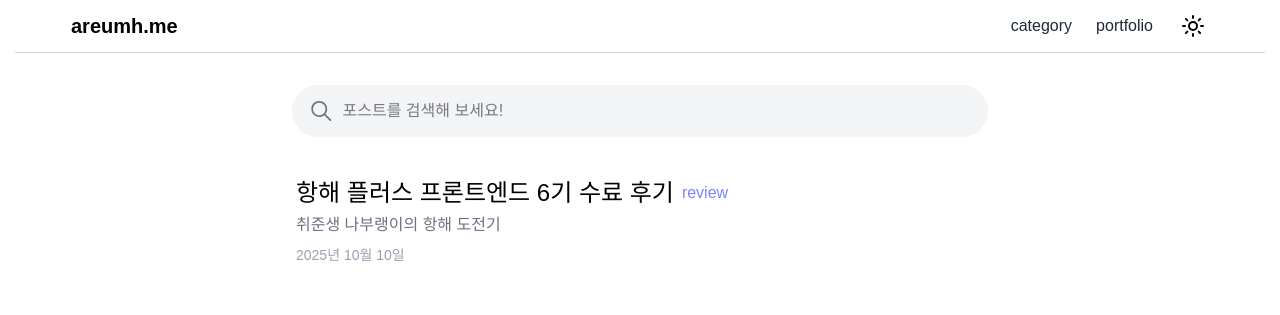
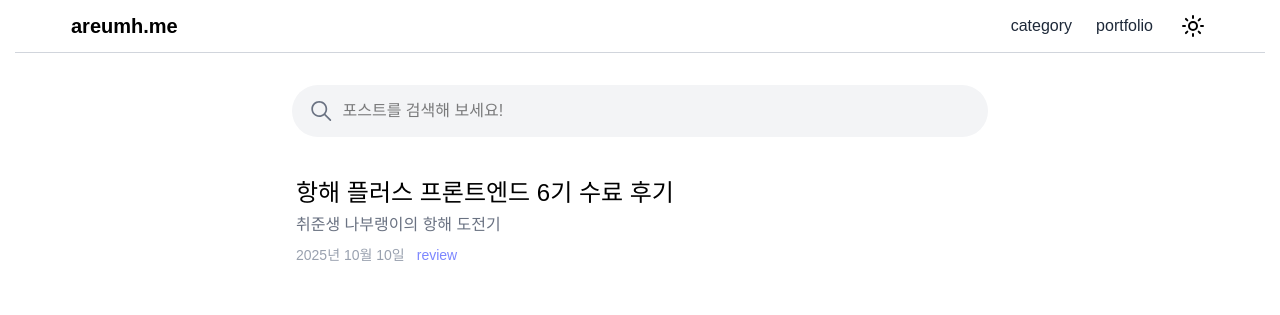
Before and after one commit to areumH/areumh-blog, a Next.js app: page / in a window 1280 px wide. Shown: the top 315 px of the page. Built offline with nearby package versions, Linux system fonts and the light colour scheme; a web font is replaced by a local one.

Commit message:
fix: 글 목록 아이템 컴포넌트 스타일 수정

```diff
--- a/components/ui/PostItem.tsx
+++ b/components/ui/PostItem.tsx
@@ -9,13 +9,13 @@ export default function PostItem({ post }: { post: Post }) {
     <Link href={`/post/${category}/${slug}`}>
       <div className="flex flex-col w-full px-4 py-4 gap-2 rounded-lg hover:bg-gray-100 dark:hover:bg-gray-800 cursor-pointer transition">
         <div className="flex flex-col gap-1">
-          <div className="flex gap-2 items-center">
-            <div className="text-base md:text-2xl truncate">{title}</div>
-            <span className="text-sm md:text-base text-indigo-400 whitespace-nowrap">{category}</span>
-          </div>
+          <div className="text-base md:text-2xl line-clamp-2">{title}</div>
           <div className="text-sm md:text-base text-gray-500 line-clamp-3">{description}</div>
         </div>
-        <div className="text-xs md:text-sm text-gray-400 whitespace-nowrap">{formatDate(date)}</div>
+        <div className="flex items-center gap-3">
+          <div className="text-xs md:text-sm text-gray-400 whitespace-nowrap">{formatDate(date)}</div>
+          <span className="text-xs md:text-sm text-indigo-400 whitespace-nowrap">{category}</span>
+        </div>
       </div>
     </Link>
   );
```
